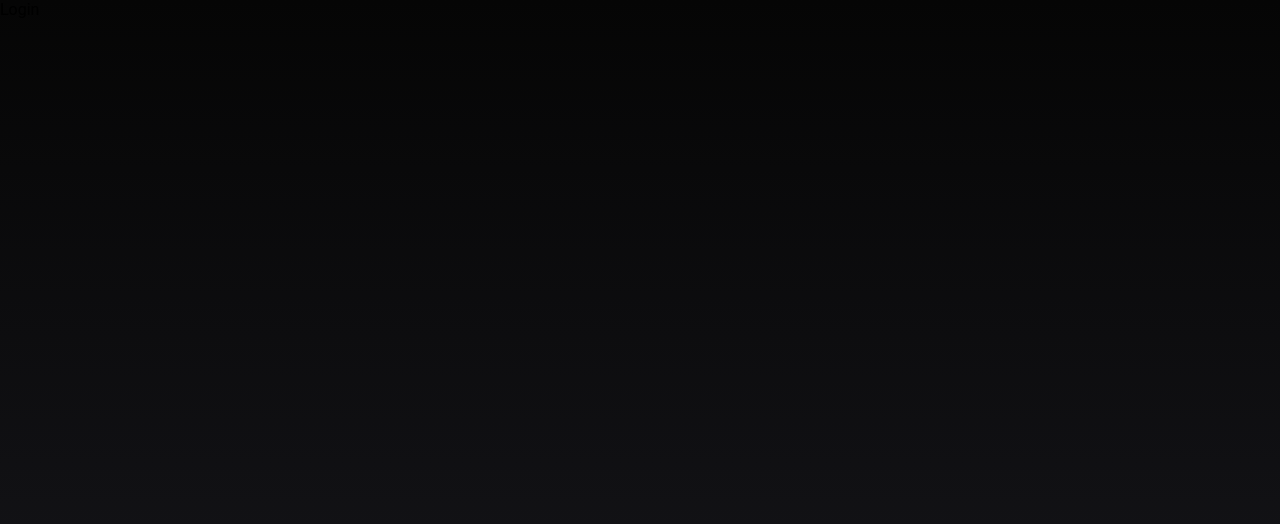
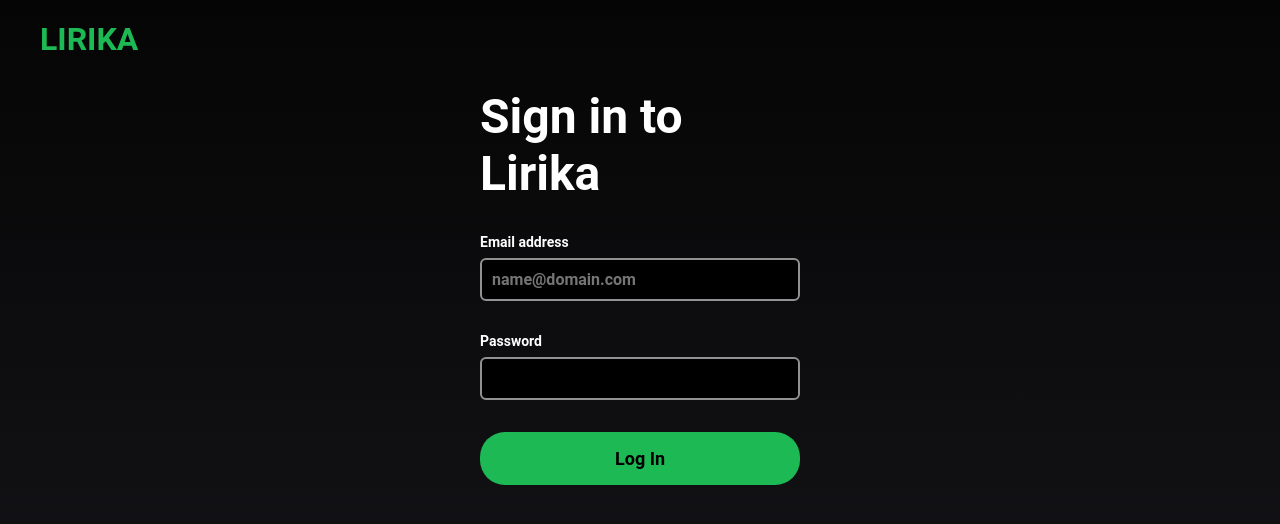
Before and after one commit to rach-syahputra/lirika-music-app, a React (Vite) app: page /login in a window 1280 px wide. Shown: the top 524 px of the page. Built offline with nearby package versions, Linux system fonts and the light colour scheme.

Commit message:
feat: Added login feature with localStorage

```diff
--- a/src/App.jsx
+++ b/src/App.jsx
@@ -1,20 +1,26 @@
 import Home from './pages/home/Home'
-import { BrowserRouter, Routes, Route } from 'react-router-dom'
+import { BrowserRouter as Router, Routes, Route } from 'react-router-dom'
 import Register from './pages/register/Register'
 import Login from './pages/login/Login'
 import RegisterIdentity from './pages/registerIdentity/RegisterIdentity'
+import PrivateRoutes from './utils/PrivateRoutes'
+import { AuthProvider } from './hooks/authContext'
 
 function App() {
 
   return (
-    <BrowserRouter>
-      <Routes>
-        <Route path='/' element={<Home />} />
-        <Route path='/register' element={<Register />} />
-        <Route path='/register/identity' element={<RegisterIdentity />} />
-        <Route path='/login' element={<Login />} />
-      </Routes>
-    </BrowserRouter>
+    <AuthProvider>
+      <Router>
+        <Routes>
+          <Route element={<PrivateRoutes />}>
+            <Route exact path='/' element={<Home />} />
+          </Route>
+          <Route path='/login' element={<Login />} />
+          <Route path='/register' element={<Register />} />
+          <Route path='/register/identity' element={<RegisterIdentity />} />
+        </Routes>
+      </Router>
+    </AuthProvider>
   )
 }
 
--- a/src/handlers/handleSubmit.js
+++ b/src/handlers/handleSubmit.js
@@ -1,4 +1,4 @@
-import { validateRegisterForm } from "../utils/validation";
+import { validateLoginForm, validateRegisterForm } from "../utils/validation";
 import { v4 as uuidv4 } from "uuid"
 
 export const handleRegisterSubmit = (email, password, confirmPassword, setErrorMessage, navigate) => (event) => {
@@ -21,18 +21,6 @@
     localStorage.setItem('userData', JSON.stringify(userData))
 
     navigate(`/register/identity`)
-
-    // fetch('http://localhost:3000/users', {
-    //   method: 'POST',
-    //   headers: { 'content-type': 'application/json' },
-    //   body: JSON.stringify(userData)
-    // })
-    //   .then((res) => {
-    //     navigate(`/register/identity/${userData.id}`)
-    //   })
-    //   .catch((err) => {
-    //     console.log(err.message)
-    //   })
   }
 }
 
@@ -54,12 +42,46 @@
     method: 'POST',
     headers: { 'content-type': 'application/json' },
     body: JSON.stringify(userData)
+  }).then((res) => {
+    localStorage.removeItem('userData')
+    navigate('/')
+  }).catch((err) => {
+    console.log(err.message)
   })
-    .then((res) => {
-      localStorage.removeItem('userData')
+}
+
+export const handleLoginSubmit = (email, password, setErrorMessage, login, navigate) => async (event) => {
+  event.preventDefault();
+
+  let user = [{
+    email: '',
+    password: ''
+  }]
+
+  try {
+    const response = await fetch(`http://localhost:3000/users?email=${email}&password=${password}`, { method: 'GET' })
+
+    if (!response.ok) throw new Error('Network response was not ok')
+
+    const data = await response.json()
+
+    if (data.length === 1) {
+      user = data
+    }
+
+    // response from the server is an array. Accessing the first element of that array 'user[0]'
+    const errors = validateLoginForm(email, password, user[0])
+    setErrorMessage(errors)
+
+    const isValid = (Object.values(errors).every(error => error === ''))
+
+    console.log(isValid)
+    if (isValid) {
+      login()
       navigate('/')
-    })
-    .catch((err) => {
-      console.log(err.message)
-    })
+    }
+
+  } catch (error) {
+    console.error(error)
+  }
 }
--- /dev/null
+++ b/src/hooks/authContext.jsx
@@ -0,0 +1,24 @@
+import { createContext, useContext, useState } from "react"
+
+const AuthContext = createContext()
+export const useAuth = () => useContext(AuthContext)
+
+export const AuthProvider = ({ children }) => {
+  const [isAuthenticated, setIsAuthenticated] = useState(false)
+
+  const login = () => {
+    setIsAuthenticated(true)
+    localStorage.setItem('isAuth', isAuthenticated)
+  }
+
+  const logout = () => {
+    setIsAuthenticated(false)
+    localStorage.removeItem('isAuth')
+  }
+
+  return (
+    <AuthContext.Provider value={{ login, logout }}>
+      {children}
+    </AuthContext.Provider>
+  )
+};
--- /dev/null
+++ b/src/hooks/useLoginState.js
@@ -0,0 +1,21 @@
+import { useState } from 'react'
+
+const useLoginState = () => {
+  const [email, setEmail] = useState('');
+  const [password, setPassword] = useState('');
+  const [user, setUser] = useState({});
+  const [errorMessage, setErrorMessage] = useState({});
+
+  return {
+    email,
+    setEmail,
+    password,
+    setPassword,
+    user,
+    setUser,
+    errorMessage,
+    setErrorMessage
+  }
+}
+
+export default useLoginState
--- a/src/pages/home/Home.jsx
+++ b/src/pages/home/Home.jsx
@@ -22,6 +22,9 @@
 
         const mostPlayedSong = data.reduce((maxObj, obj) => (obj.playedCount > maxObj.playedCount ? obj : maxObj));
         setSongId(mostPlayedSong.id)
+
+        const isAuthenticated = localStorage.getItem('isAuth')
+        console.log('Home : ', isAuthenticated)
       } catch (error) {
         console.log(error.message)
       }
--- a/src/pages/login/Login.jsx
+++ b/src/pages/login/Login.jsx
@@ -1,9 +1,51 @@
 import React from 'react'
 import "./login.css"
+import AuthNavbar from '../../components/authNavbar/AuthNavbar'
+import useLoginState from '../../hooks/useLoginState'
+import { useNavigate } from 'react-router-dom'
+import { handleLoginSubmit } from '../../handlers/handleSubmit'
+import { useAuth } from "../../hooks/authContext"
 
 const Login = () => {
+  const {
+    email,
+    setEmail,
+    password,
+    setPassword,
+    errorMessage,
+    setErrorMessage,
+  } = useLoginState()
+
+  const navigate = useNavigate()
+  const { login } = useAuth()
+
   return (
-    <div>Login</div>
+    <div className='login'>
+      <AuthNavbar />
+      <div className="section">
+        <form className="signIn"
+          onSubmit={handleLoginSubmit(email, password, setErrorMessage, login, navigate)}
+        >
+          <h1>Sign in to Lirika</h1>
+          {errorMessage.auth && <p className='errorMessage'>{errorMessage.auth}</p>}
+          <div className="email input">
+            <h3>Email address</h3>
+            <input type="text" placeholder='name@domain.com' value={email} onChange={(e) => setEmail(e.target.value)} />
+            {errorMessage.email && <p className='errorMessage'>{errorMessage.email}</p>}
+          </div>
+
+          <div className="password input">
+            <h3>Password</h3>
+            <input type="password" value={password} onChange={(e) => setPassword(e.target.value)} />
+            {errorMessage.password && <p className='errorMessage'>{errorMessage.password}</p>}
+          </div>
+
+          <button className='signInButton' type='submit'>
+            Log In
+          </button>
+        </form>
+      </div>
+    </div>
   )
 }
 
--- a/src/pages/login/login.css
+++ b/src/pages/login/login.css
@@ -0,0 +1,74 @@
+.login {
+  padding: 0 40px;
+  color: #fff;
+}
+
+.login .section {
+  display: flex;
+  justify-content: center;
+}
+
+.signIn {
+  display: flex;
+  flex-direction: column;
+  align-items: center;
+  gap: 32px;
+  max-width: 340px;
+  padding: 10px;
+}
+
+.signIn .input {
+  width: 100%;
+  display: flex;
+  flex-direction: column;
+  gap: 8px;
+}
+
+.signIn .input input {
+  width: 100%;
+  padding: 10px;
+  font-size: 16px;
+  background-color: black;
+  border: 2px solid var(--light);
+  border-radius: 6px;
+  font-weight: bold;
+  color: #fff;
+}
+
+.signIn .errorMessage {
+  color: red;
+  font-size: 14px;
+}
+
+.signIn .signInButton {
+  width: 100%;
+  background-color: var(--main-color);
+  color: #000;
+  padding: 16px;
+  font-size: 18px;
+  font-weight: bold;
+  text-align: center;
+  border: none;
+  border-radius: 25px;
+  cursor: pointer;
+  transition: all 0.3s;
+}
+
+.signIn .signInButton:hover {
+  background-color: var(--secondary-color);
+}
+
+.signIn hr {
+  width: 100%;
+  border-color: var(--light);
+}
+
+.signIn p {
+  color: var(--light);
+}
+
+.signIn p span {
+  color: #fff;
+  text-decoration: underline;
+  cursor: pointer;
+}
--- /dev/null
+++ b/src/utils/PrivateRoutes.jsx
@@ -0,0 +1,12 @@
+import { Outlet, Navigate, useOutletContext } from 'react-router-dom'
+// import { useAuth } from '../hooks/authContext'
+
+const PrivateRoutes = () => {
+  const isAuthenticated = localStorage.getItem('isAuth')
+  console.log('Private Route: ', isAuthenticated)
+  return (
+    isAuthenticated ? <Outlet /> : <Navigate to='/login' />
+  )
+}
+
+export default PrivateRoutes
--- a/src/utils/validation.js
+++ b/src/utils/validation.js
@@ -24,4 +24,30 @@
   return errors
 }
 
-export { validateRegisterForm }
+const validateLoginForm = (email, password, user) => {
+  const errors = {}
+
+  // Email format validation
+
+  const validateInput = () => {
+    const emailRegex = /^[^\s@]+@[^\s@]+\.[^\s@]+$/;
+    if (!emailRegex.test(email)) {
+      errors.email = 'Please enter a valid email address'
+      return false
+    }
+
+    return true
+  }
+
+  validateInput()
+
+  if (validateInput) {
+    if (email !== user.email || password !== user.password) {
+      errors.auth = 'Incorrect email or password'
+    }
+  }
+
+  return errors
+}
+
+export { validateRegisterForm, validateLoginForm }
```
Also changed, not shown: src/hooks/useHomeState.js (added).
